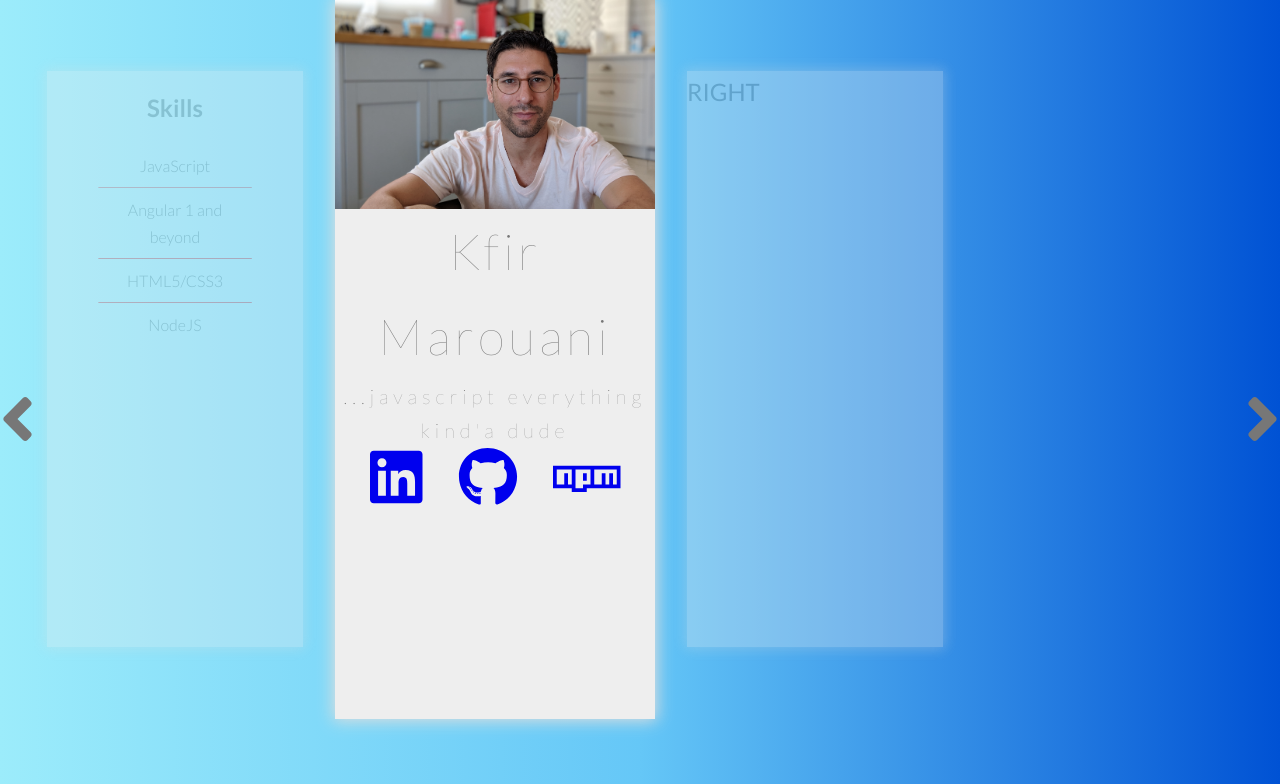
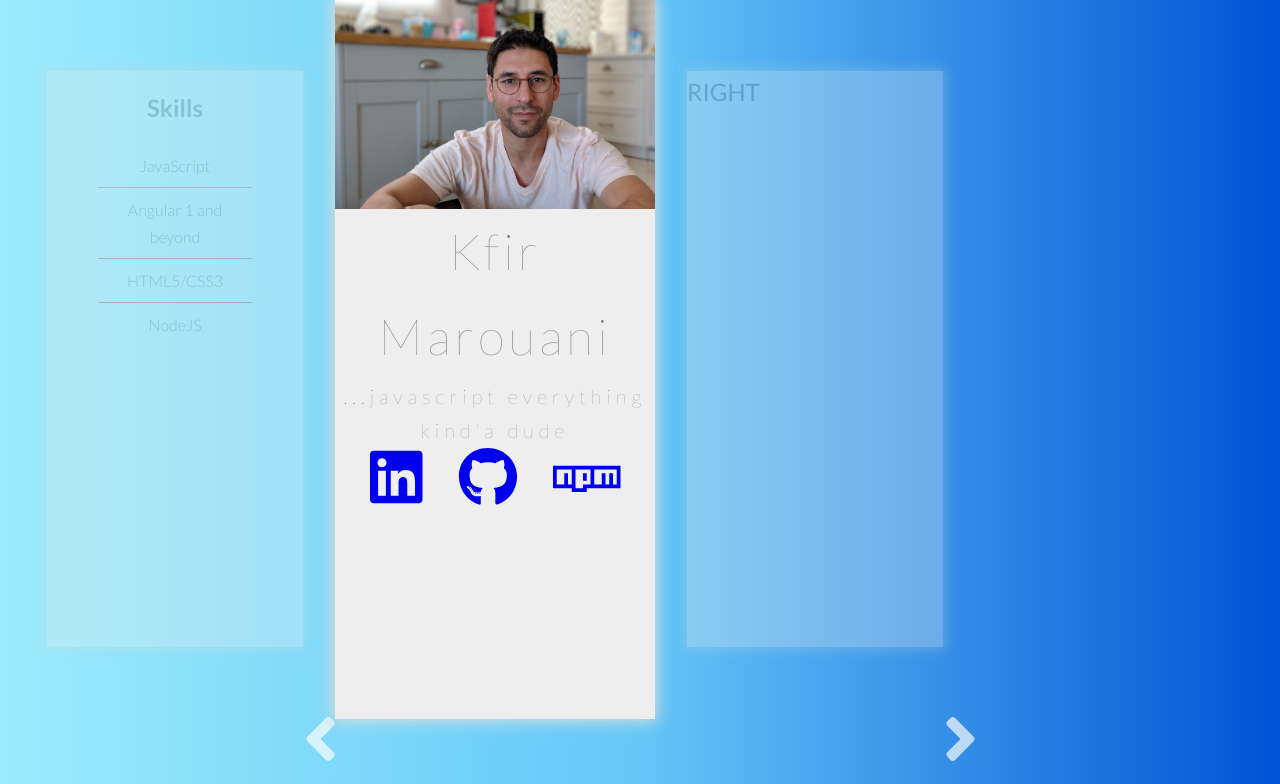
Before and after one commit to kfirm/profile-page, a PHP site: page /index.html in a window 1280 px wide. Shown: the part 16-800 px from the top of the page. Run offline with PHP 8.4, Linux system fonts and the light colour scheme; some libraries are stand-ins or nearby versions.

Commit message:
switching arrows implementation

```diff
--- a/css/style.css
+++ b/css/style.css
@@ -123,3 +123,20 @@
     transform: scale(1.05); }
   100% {
     transform: scale(1); } }
+
+.switch {
+  display: flex;
+  justify-content: space-around;
+  color: #ffffff; }
+  .switch__right {
+    animation: blink 3s infinite; }
+  .switch__left {
+    animation: blink 3s infinite; }
+
+@keyframes blink {
+  0% {
+    opacity: .1; }
+  50% {
+    opacity: 1; }
+  100% {
+    opacity: .1; } }
--- a/index.html
+++ b/index.html
@@ -19,9 +19,6 @@
 <body>
 <div class="container">
     <div class="cards-container">
-        <div style="margin-top: 50vh">
-            <i onclick="move()" class="fas fa-angle-left fa-7x"></i>
-        </div>
         <div id="left" class="skills card card--0">
             <p class="skills skills__title">Skills</p>
             <ul>
@@ -56,9 +53,10 @@
         <div id="right" class="card card--2">
             RIGHT
         </div>
-        <div style="margin-top: 50vh">
-            <i onclick="move()" class="fas fa-angle-right fa-7x"></i>
-        </div>
+    </div>
+    <div class="switch">
+            <i class="switch__left fas fa-angle-left fa-7x" onclick="move()"></i>
+            <i class="switch__right fas fa-angle-right fa-7x" onclick="move()"></i>
     </div>
 </div>
 </body>
--- a/sass/rotating.scss
+++ b/sass/rotating.scss
@@ -152,3 +152,4 @@
 }
 
 @import "skills";
+@import "switch";
--- /dev/null
+++ b/sass/switch.scss
@@ -0,0 +1,20 @@
+.switch {
+
+  display: flex;
+  justify-content: space-around;
+  color: #ffffff;
+
+  &__right {
+    animation: blink 3s infinite;
+  }
+
+  &__left {
+    animation: blink 3s infinite;
+  }
+}
+
+@keyframes blink {
+  0% { opacity: .1; }
+  50% { opacity: 1; }
+  100% { opacity: .1; }
+}
```
